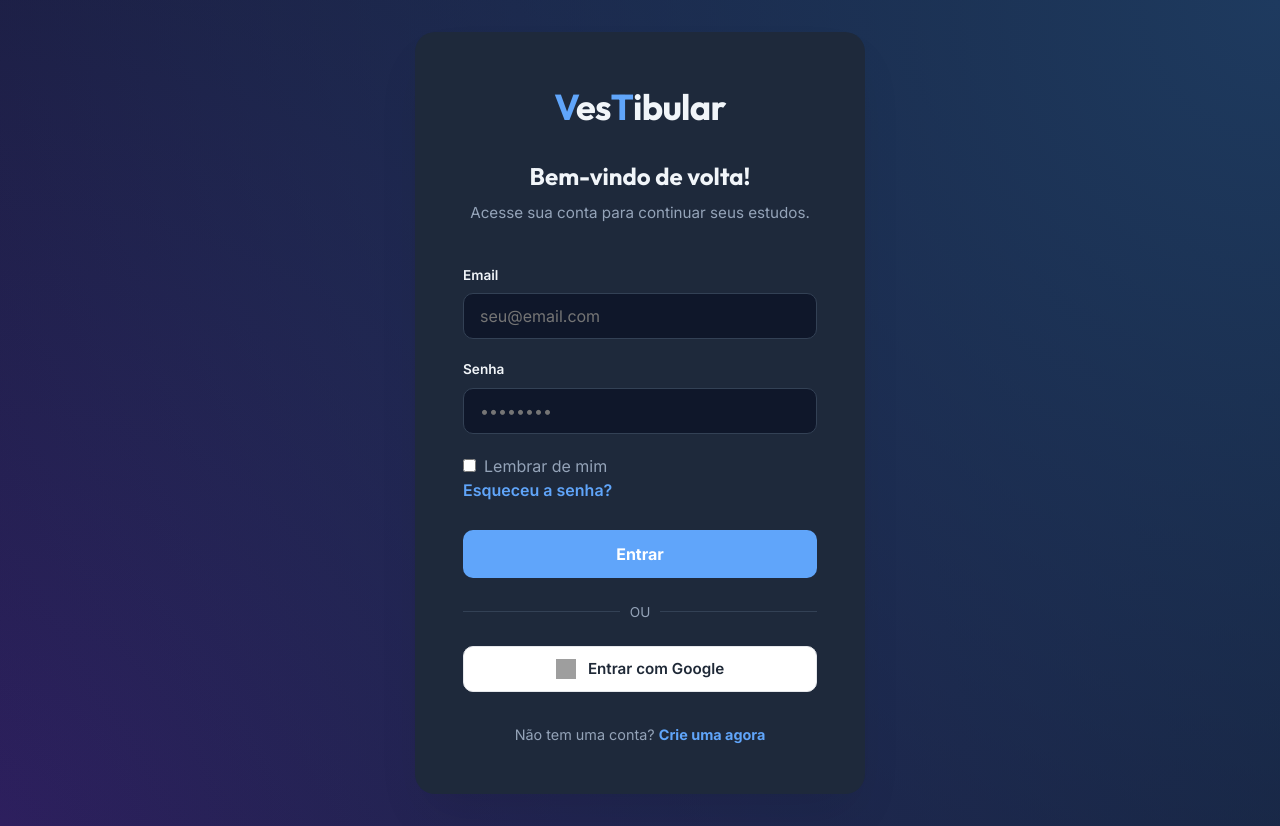
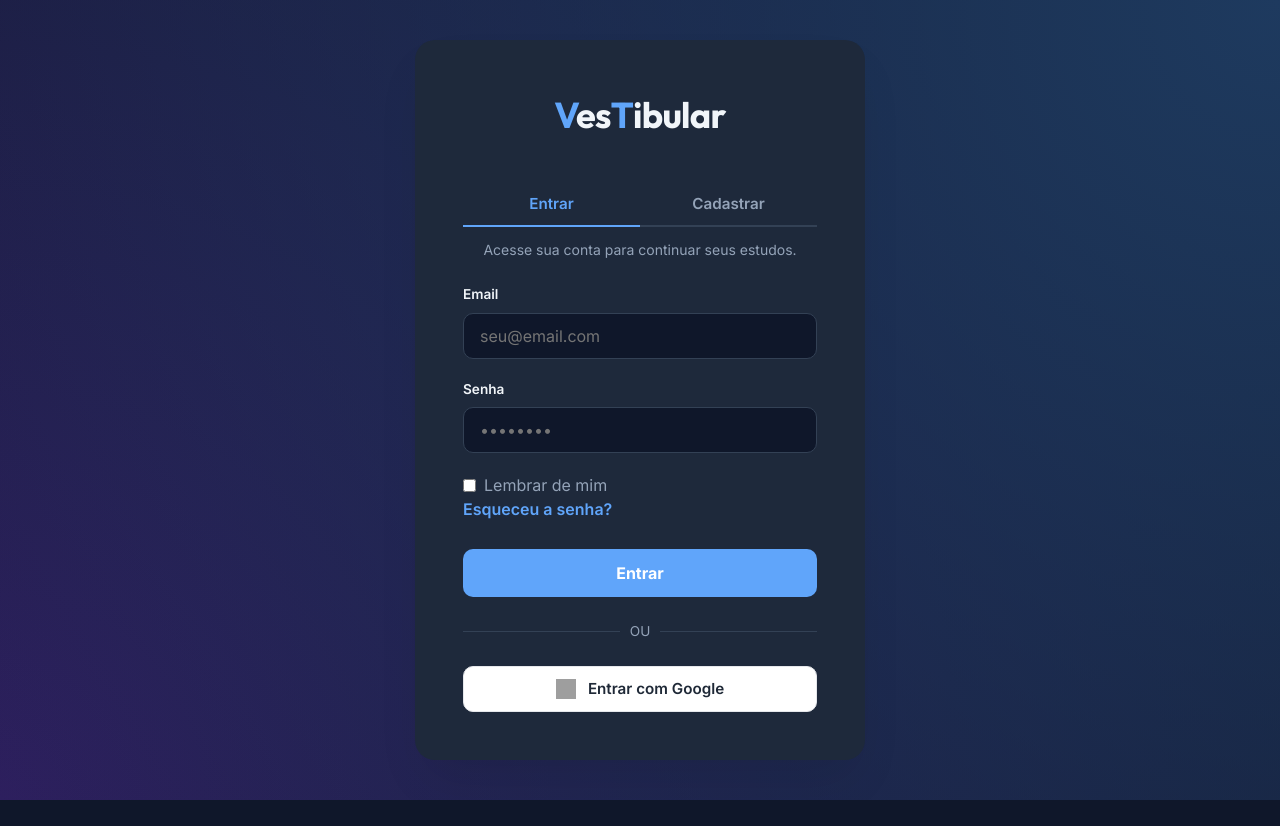
Before and after one commit to vitormachado-growth/Projeto-Vestibular-2026, a React (Vite) app: page / in a window 1280 px wide. Both pictures are taken after a click on the button "Entrar". After the commit the page ends 800 px from the top, so only its background shows below. Built offline with nearby package versions, Linux system fonts and the light colour scheme; no server answers; grey boxes are pictures that could not be loaded.

Commit message:
Integração completa com Supabase: Login Email/Senha e Google OAuth

```diff
--- a/package.json
+++ b/package.json
@@ -10,6 +10,7 @@
     "preview": "vite preview"
   },
   "dependencies": {
+    "@supabase/supabase-js": "^2.103.3",
     "react": "^19.2.4",
     "react-dom": "^19.2.4"
   },
--- a/src/App.css
+++ b/src/App.css
@@ -2,3 +2,29 @@
   width: 100%;
   min-height: 100vh;
 }
+
+/* ── LOADING SCREEN ── */
+.app-loading {
+  display: flex;
+  flex-direction: column;
+  align-items: center;
+  justify-content: center;
+  height: 100vh;
+  background: var(--bg-main);
+  color: var(--text-main);
+  gap: 1.5rem;
+}
+
+.loading-spinner {
+  width: 50px;
+  height: 50px;
+  border: 4px solid var(--primary-light);
+  border-top: 4px solid var(--primary);
+  border-radius: 50%;
+  animation: spin 1s linear infinite;
+}
+
+@keyframes spin {
+  0% { transform: rotate(0deg); }
+  100% { transform: rotate(360deg); }
+}
--- a/src/App.jsx
+++ b/src/App.jsx
@@ -1,4 +1,5 @@
 import { useState, useEffect } from 'react';
+import { supabase } from './lib/supabase';
 import LandingPage from './components/LandingPage';
 import LoginScreen from './components/LoginScreen';
 import SelectionScreen from './components/SelectionScreen';
@@ -16,6 +17,7 @@ import './App.css';
 
 function App() {
   const [user, setUser] = useState(null);
+  const [loading, setLoading] = useState(true);
   const [showLogin, setShowLogin] = useState(false);
   const [focus, setFocus] = useState(null);
   const [course, setCourse] = useState(null);
@@ -30,12 +32,32 @@ function App() {
   });
 
   useEffect(() => {
+    // 1. Check current session on mount
+    supabase.auth.getSession().then(({ data: { session } }) => {
+      setUser(session?.user ?? null);
+      setLoading(false);
+    });
+
+    // 2. Listen for auth changes
+    const { data: { subscription } } = supabase.auth.onAuthStateChange((_event, session) => {
+      setUser(session?.user ?? null);
+      if (session) setShowLogin(false);
+    });
+
+    return () => subscription.unsubscribe();
+  }, []);
+
+  useEffect(() => {
     document.documentElement.setAttribute('data-theme', darkMode ? 'dark' : 'light');
     localStorage.setItem('dark_mode', String(darkMode));
   }, [darkMode]);
 
-  const handleLogin = () => {
-    setUser({ name: 'Estudante', email: 'estudante@exemplo.com' });
+  const handleLogout = async () => {
+    await supabase.auth.signOut();
+    setUser(null);
+    setCurrentView('inicio');
+    setFocus(null);
+    setCourse(null);
   };
 
   const handleSelectFocus = (selectedFocus) => {
@@ -97,10 +119,20 @@ function App() {
     }
   };
 
+  // 0. Loading Screen
+  if (loading) {
+    return (
+      <div className="app-loading">
+        <div className="loading-spinner"></div>
+        <p>Carregando VesTibular...</p>
+      </div>
+    );
+  }
+
   // 1. Visitor Flow (Non-logged in)
   if (!user) {
     if (showLogin) {
-      return <LoginScreen onLogin={handleLogin} />;
+      return <LoginScreen onLogin={() => setShowLogin(false)} />;
     }
     return (
       <LandingPage
@@ -114,7 +146,7 @@ function App() {
 
   // 2. Onboarding Flow (First tasks after login)
   if (!focus) {
-    return <SelectionScreen onSelect={handleSelectFocus} />;
+    return <SelectionScreen onSelect={handleSelectFocus} onLogout={handleLogout} />;
   }
 
   if ((focus === 'uerj' || focus === 'ambos') && !course) {
@@ -134,6 +166,8 @@ function App() {
       onViewChange={handleViewChange}
       darkMode={darkMode}
       onToggleDark={() => setDarkMode(d => !d)}
+      user={user}
+      onLogout={handleLogout}
     >
       {renderView()}
     </Layout>
--- a/src/components/LoginScreen.css
+++ b/src/components/LoginScreen.css
@@ -176,10 +176,92 @@
   color: var(--text-muted);
 }
 
-.login-footer a {
+.signup-toggle-btn {
+  background: none;
+  border: none;
   color: var(--primary);
-  text-decoration: none;
   font-weight: 700;
+  cursor: pointer;
+  padding: 0;
+  font-family: inherit;
+  font-size: inherit;
+}
+
+.signup-toggle-btn:hover {
+  text-decoration: underline;
+}
+
+.auth-tabs {
+  display: flex;
+  border-bottom: 2px solid var(--border-color);
+  margin-bottom: 0.5rem;
+}
+
+.auth-tab {
+  flex: 1;
+  background: none;
+  border: none;
+  padding: 0.75rem;
+  font-size: 0.95rem;
+  font-weight: 600;
+  color: var(--text-muted);
+  cursor: pointer;
+  position: relative;
+  transition: color 0.2s;
+}
+
+.auth-tab::after {
+  content: '';
+  position: absolute;
+  bottom: -2px;
+  left: 0;
+  right: 0;
+  height: 2px;
+  background: var(--primary);
+  transform: scaleX(0);
+  transition: transform 0.2s ease;
+}
+
+.auth-tab.active {
+  color: var(--primary);
+}
+
+.auth-tab.active::after {
+  transform: scaleX(1);
+}
+
+.auth-tab-subtitle {
+  text-align: center;
+  color: var(--text-muted);
+  font-size: 0.875rem;
+  margin: 0.75rem 0 1.5rem;
+}
+
+.login-success-message {
+  background: #dcfce7;
+  color: #15803d;
+  padding: 0.75rem 1rem;
+  border-radius: 8px;
+  font-size: 0.85rem;
+  margin-bottom: 1.5rem;
+  border: 1px solid #bbf7d0;
+}
+
+.login-error-message {
+  background: #fee2e2;
+  color: #b91c1c;
+  padding: 0.75rem 1rem;
+  border-radius: 8px;
+  font-size: 0.85rem;
+  margin-bottom: 1.5rem;
+  border: 1px solid #fecaca;
+  animation: shake 0.4s ease-in-out;
+}
+
+@keyframes shake {
+  0%, 100% { transform: translateX(0); }
+  25% { transform: translateX(-5px); }
+  75% { transform: translateX(5px); }
 }
 
 @media (max-width: 480px) {
--- a/src/components/LoginScreen.jsx
+++ b/src/components/LoginScreen.jsx
@@ -1,7 +1,74 @@
-import React from 'react';
+import { useState } from 'react';
+import { supabase } from '../lib/supabase';
 import './LoginScreen.css';
 
 const LoginScreen = ({ onLogin }) => {
+  const [activeTab, setActiveTab] = useState('login');
+  const [email, setEmail] = useState('');
+  const [password, setPassword] = useState('');
+  const [name, setName] = useState('');
+  const [confirmPassword, setConfirmPassword] = useState('');
+  const [loading, setLoading] = useState(false);
+  const [error, setError] = useState(null);
+  const [successMessage, setSuccessMessage] = useState(null);
+
+  const isSignUp = activeTab === 'signup';
+
+  const switchTab = (tab) => {
+    setActiveTab(tab);
+    setError(null);
+    setSuccessMessage(null);
+    setEmail('');
+    setPassword('');
+    setName('');
+    setConfirmPassword('');
+  };
+
+  const handleSubmit = async (e) => {
+    e.preventDefault();
+    setError(null);
+    setSuccessMessage(null);
+
+    if (isSignUp && password !== confirmPassword) {
+      setError('As senhas não coincidem.');
+      return;
+    }
+
+    setLoading(true);
+
+    try {
+      if (isSignUp) {
+        const { error } = await supabase.auth.signUp({
+          email,
+          password,
+          options: { data: { full_name: name } },
+        });
+        if (error) throw error;
+        setSuccessMessage('Cadastro realizado! Verifique seu e-mail para confirmar a conta.');
+      } else {
+        const { error } = await supabase.auth.signInWithPassword({ email, password });
+        if (error) throw error;
+        onLogin();
+      }
+    } catch (err) {
+      setError(err.message);
+    } finally {
+      setLoading(false);
+    }
+  };
+
+  const handleGoogleLogin = async () => {
+    try {
+      const { error } = await supabase.auth.signInWithOAuth({
+        provider: 'google',
+        options: { redirectTo: window.location.origin },
+      });
+      if (error) throw error;
+    } catch (err) {
+      setError(err.message);
+    }
+  };
+
   return (
     <div className="login-container">
       <div className="login-card">
@@ -9,30 +76,96 @@ const LoginScreen = ({ onLogin }) => {
           <div className="login-logo">
             <h2><span>V</span>es<span>T</span>ibular</h2>
           </div>
-          <h1>Bem-vindo de volta!</h1>
-          <p>Acesse sua conta para continuar seus estudos.</p>
         </div>
 
-        <form className="login-form" onSubmit={(e) => e.preventDefault()}>
+        <div className="auth-tabs">
+          <button
+            className={`auth-tab ${activeTab === 'login' ? 'active' : ''}`}
+            onClick={() => switchTab('login')}
+          >
+            Entrar
+          </button>
+          <button
+            className={`auth-tab ${activeTab === 'signup' ? 'active' : ''}`}
+            onClick={() => switchTab('signup')}
+          >
+            Cadastrar
+          </button>
+        </div>
+
+        <div className="auth-tab-subtitle">
+          {isSignUp
+            ? 'Comece sua jornada rumo à aprovação hoje.'
+            : 'Acesse sua conta para continuar seus estudos.'}
+        </div>
+
+        {error && <div className="login-error-message">{error}</div>}
+        {successMessage && <div className="login-success-message">{successMessage}</div>}
+
+        <form className="login-form" onSubmit={handleSubmit}>
+          {isSignUp && (
+            <div className="form-group">
+              <label htmlFor="name">Nome completo</label>
+              <input
+                type="text"
+                id="name"
+                placeholder="Seu nome"
+                value={name}
+                onChange={(e) => setName(e.target.value)}
+                required
+              />
+            </div>
+          )}
+
           <div className="form-group">
             <label htmlFor="email">Email</label>
-            <input type="email" id="email" placeholder="seu@email.com" />
+            <input
+              type="email"
+              id="email"
+              placeholder="seu@email.com"
+              value={email}
+              onChange={(e) => setEmail(e.target.value)}
+              required
+            />
           </div>
 
           <div className="form-group">
             <label htmlFor="password">Senha</label>
-            <input type="password" id="password" placeholder="••••••••" />
+            <input
+              type="password"
+              id="password"
+              placeholder="••••••••"
+              value={password}
+              onChange={(e) => setPassword(e.target.value)}
+              required
+            />
           </div>
 
+          {isSignUp && (
+            <div className="form-group">
+              <label htmlFor="confirmPassword">Confirmar senha</label>
+              <input
+                type="password"
+                id="confirmPassword"
+                placeholder="••••••••"
+                value={confirmPassword}
+                onChange={(e) => setConfirmPassword(e.target.value)}
+                required
+              />
+            </div>
+          )}
+
+          {!isSignUp && (
             <div className="form-options">
               <label className="remember-me">
                 <input type="checkbox" /> Lembrar de mim
               </label>
               <a href="#forgot" className="forgot-password">Esqueceu a senha?</a>
             </div>
+          )}
 
-          <button className="login-btn-primary" onClick={onLogin}>
-            Entrar
+          <button type="submit" className="login-btn-primary" disabled={loading}>
+            {loading ? 'Processando...' : (isSignUp ? 'Criar conta' : 'Entrar')}
           </button>
         </form>
 
@@ -40,14 +173,10 @@ const LoginScreen = ({ onLogin }) => {
           <span>ou</span>
         </div>
 
-        <button className="google-login-btn" onClick={onLogin}>
+        <button className="google-login-btn" onClick={handleGoogleLogin} disabled={loading}>
           <img src="https://www.gstatic.com/firebasejs/ui/2.0.0/images/auth/google.svg" alt="Google Logo" />
-          <span>Entrar com Google</span>
+          <span>{isSignUp ? 'Cadastrar com Google' : 'Entrar com Google'}</span>
         </button>
-
-        <p className="login-footer">
-          Não tem uma conta? <a href="#signup">Crie uma agora</a>
-        </p>
       </div>
     </div>
   );
--- /dev/null
+++ b/src/lib/supabase.js
@@ -0,0 +1,6 @@
+import { createClient } from '@supabase/supabase-js';
+
+const supabaseUrl = import.meta.env.VITE_SUPABASE_URL;
+const supabaseAnonKey = import.meta.env.VITE_SUPABASE_ANON_KEY;
+
+export const supabase = createClient(supabaseUrl, supabaseAnonKey);
```
Also changed, not shown: src/components/Sidebar.css (+32 -2 lines), src/components/Sidebar.jsx (+10 -4 lines), 1 other file (tests, documents, lock files or other folders). Lines whose indentation alone changed are shown as unchanged.
